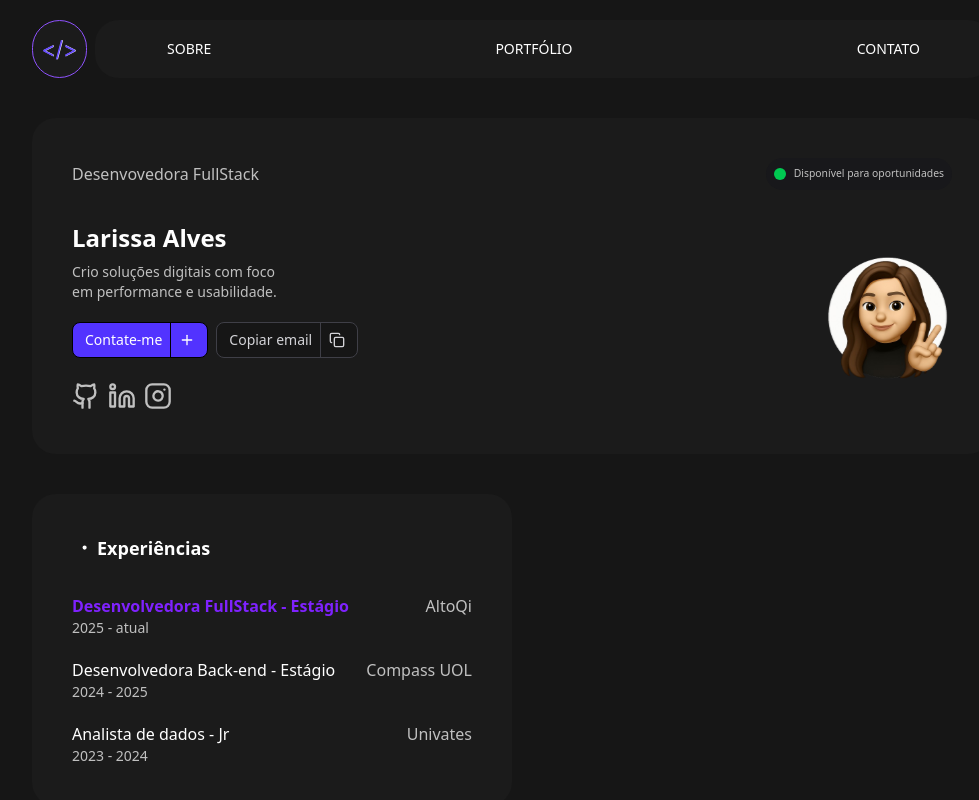
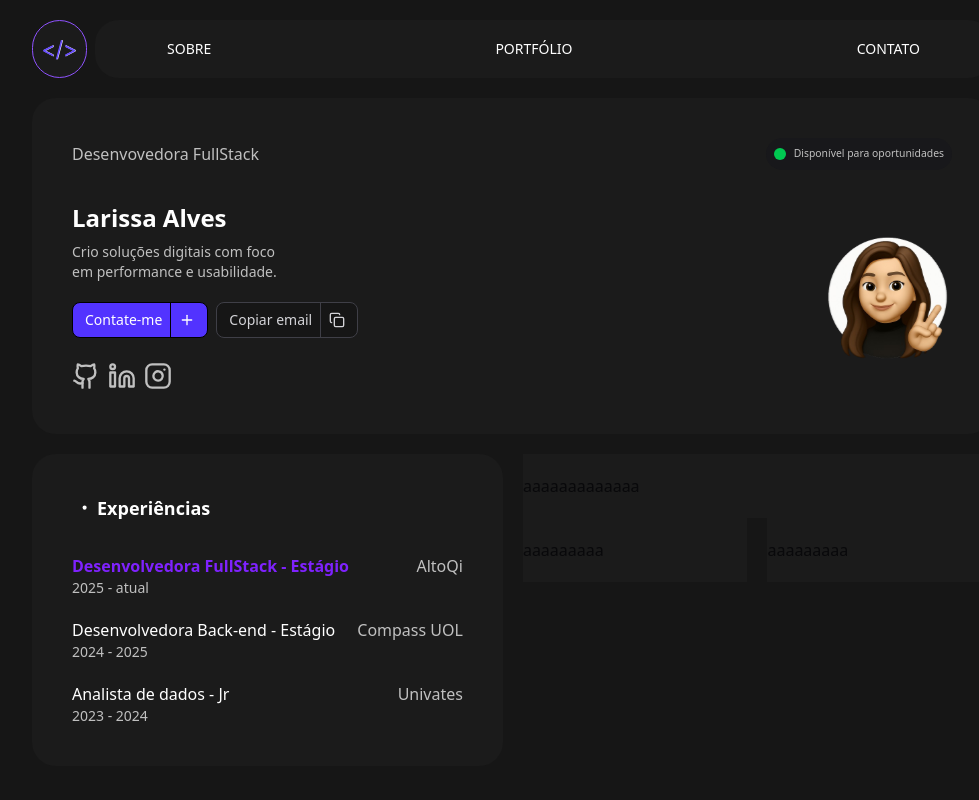
Before and after one commit to larissa04alves/my_portfolio, a Next.js app: page / in a window 1280 px wide. Shown: the top 800 px of the page, without its empty margins (128-1107 px from the left). Built offline with nearby package versions, Linux system fonts and the light colour scheme.

Commit message:
feat: incio da seção de stacks

```diff
--- a/src/app/page.tsx
+++ b/src/app/page.tsx
@@ -21,7 +21,7 @@ export default function Home() {
     }, 2000);
   }
   return (
-    <div className="flex flex-col w-full h-full items-center justify-center gap-10">
+    <div className="flex flex-col w-full h-full items-center justify-center gap-5">
       <Menubar />
       <div className="w-full py-10 bg-secondary text-white flex border-0 rounded-3xl flex-col justify-between px-10">
         <div className="flex pb-8 items-center justify-between text-[#C0C0C0]  ">
@@ -105,10 +105,23 @@ export default function Home() {
         </div>
       </div>
 
-      <div className="w-full ">
+      <div className="w-full flex gap-5">
         <div className="w-1/2 gap-8 py-10 bg-secondary text-white flex border-0 rounded-3xl flex-col px-10 ">
           <h1 className="flex items-center text-lg font-bold"> <Dot size={25} /> Experiências</h1>
           <WorkList />
+        </div>
+        <div className="w-1/2">
+          <div className=" bg-secondary py-5">
+            aaaaaaaaaaaaa
+          </div>
+          <div className=" flex gap-5">
+            <div className="w-1/2 bg-secondary py-5">
+              aaaaaaaaa
+            </div>
+            <div className="w-1/2 bg-secondary py-5">
+              aaaaaaaaa
+            </div>
+          </div>
         </div>
       </div>
     </div>
```
